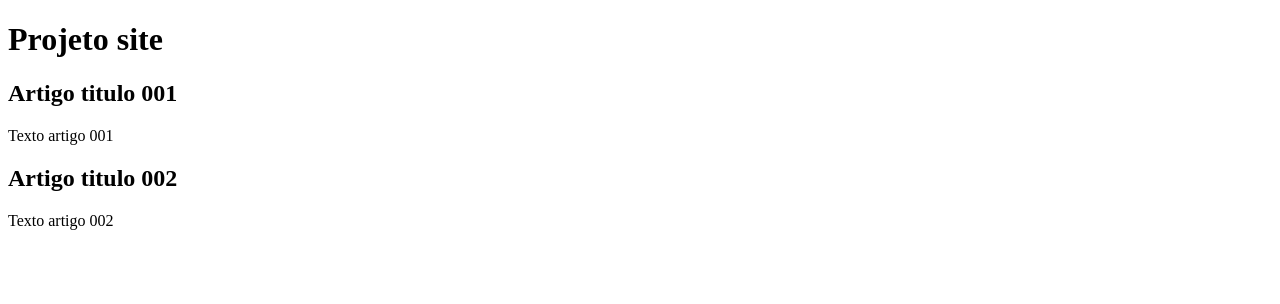
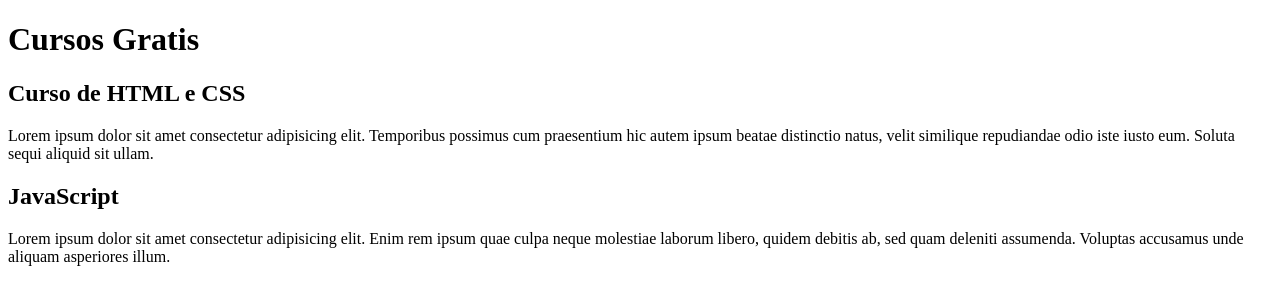
Before and after one commit to FelipeRDsilva/projeto-site, a plain HTML site: page index.html in a window 1280 px wide. Drawn offline with Linux system fonts and the light colour scheme.

Commit message:
Inserindo conteúdo

```diff
--- a/index.html
+++ b/index.html
@@ -3,19 +3,19 @@
 <head>
     <meta charset="UTF-8">
     <meta name="viewport" content="width=device-width, initial-scale=1.0">
-    <title>Titulo site</title>
+    <title>Curso vendas</title>
 </head>
     <body>
 
-        <h1>Projeto site</h1>
+        <h1>Cursos Gratis</h1>
         <Article>
-            <h2>Artigo titulo 001</h2>
-            <p>Texto artigo 001</p>
+            <h2>Curso de HTML e CSS</h2>
+            <p>Lorem ipsum dolor sit amet consectetur adipisicing elit. Temporibus possimus cum praesentium hic autem ipsum beatae distinctio natus, velit similique repudiandae odio iste iusto eum. Soluta sequi aliquid sit ullam.</p>
         </Article>
 
         <article>
-        <h2>Artigo titulo 002</h2>
-        <p>Texto artigo 002</p>
+        <h2>JavaScript</h2>
+        <p>Lorem ipsum dolor sit amet consectetur adipisicing elit. Enim rem ipsum quae culpa neque molestiae laborum libero, quidem debitis ab, sed quam deleniti assumenda. Voluptas accusamus unde aliquam asperiores illum.</p>
         </article>
     </body>
 </html>
```
